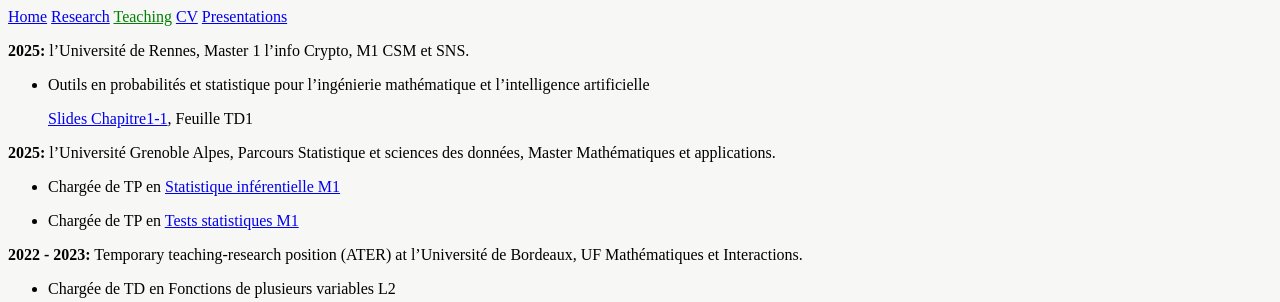
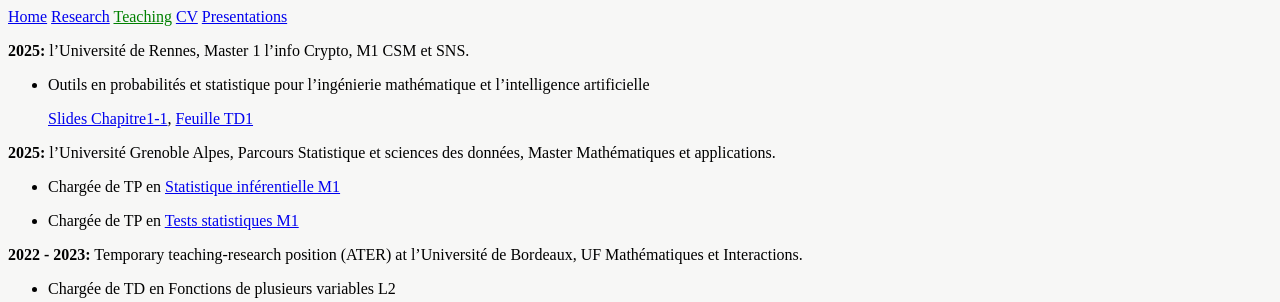
Before and after one commit to yiyej/yiyej.github.io, a Jekyll site: the page built from teaching.md, in a window 1280 px wide. Shown: the top 302 px of the page. Built offline with Jekyll 4.4.1, drawn with Linux system fonts in a browser that asks for light colours; part of the change alters nothing that is shown.

```diff
--- a/teaching.md
+++ b/teaching.md
@@ -6,7 +6,7 @@ title: Teaching
 **2025:** l’Université de Rennes, Master 1 l'info Crypto, M1 CSM et SNS.
 - Outils en probabilités et statistique pour l’ingénierie mathématique et l’intelligence artificielle
 
-  <a href="/assets/rennes/2627/ops/ops_ch1_slides-1-55.pdf">Slides Chapitre1-1</a>, Feuille TD1
+  <a href="/assets/rennes/2627/ops/ops_ch1_slides-1-55.pdf">Slides Chapitre1-1</a>, <a href="/assets/rennes/2627/ops/td1.pdf">Feuille TD1</a>
 
 
 **2025:** l’Université Grenoble Alpes, Parcours Statistique et sciences des données, Master Mathématiques et applications.
```
